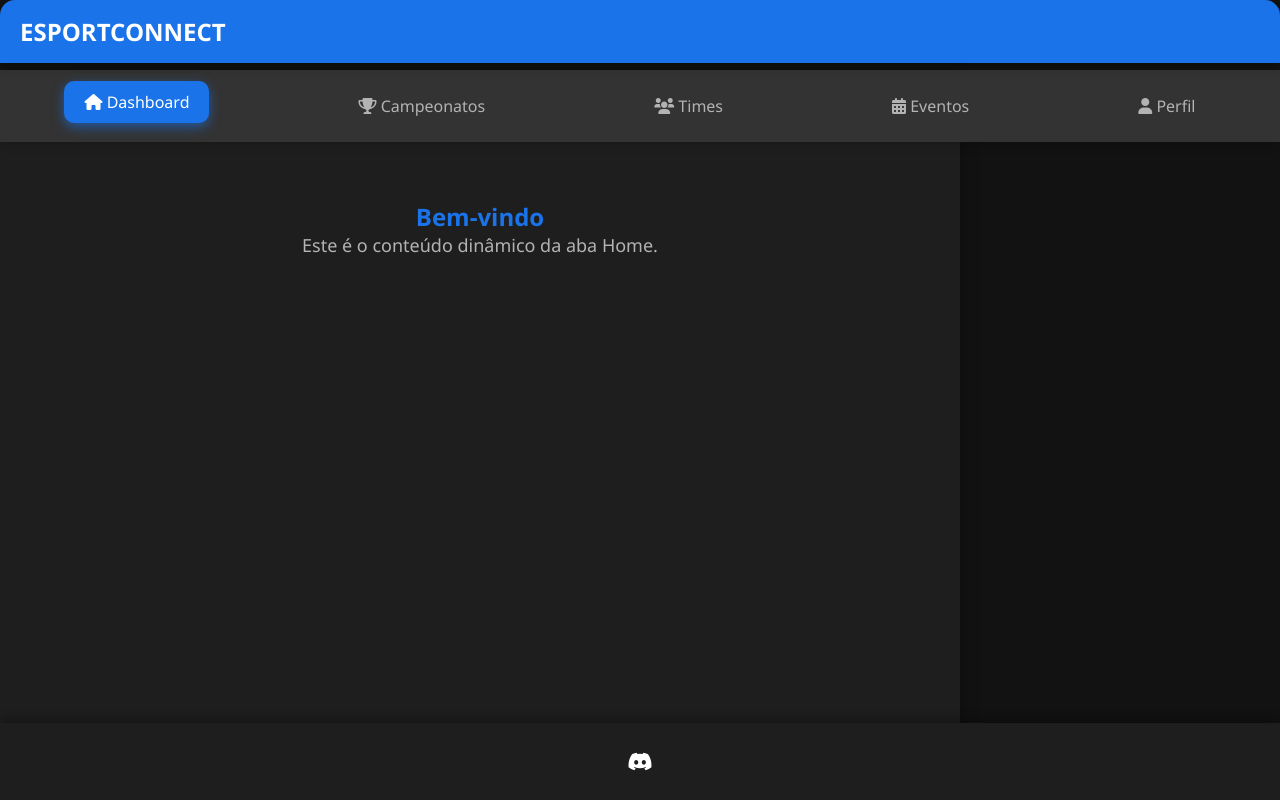
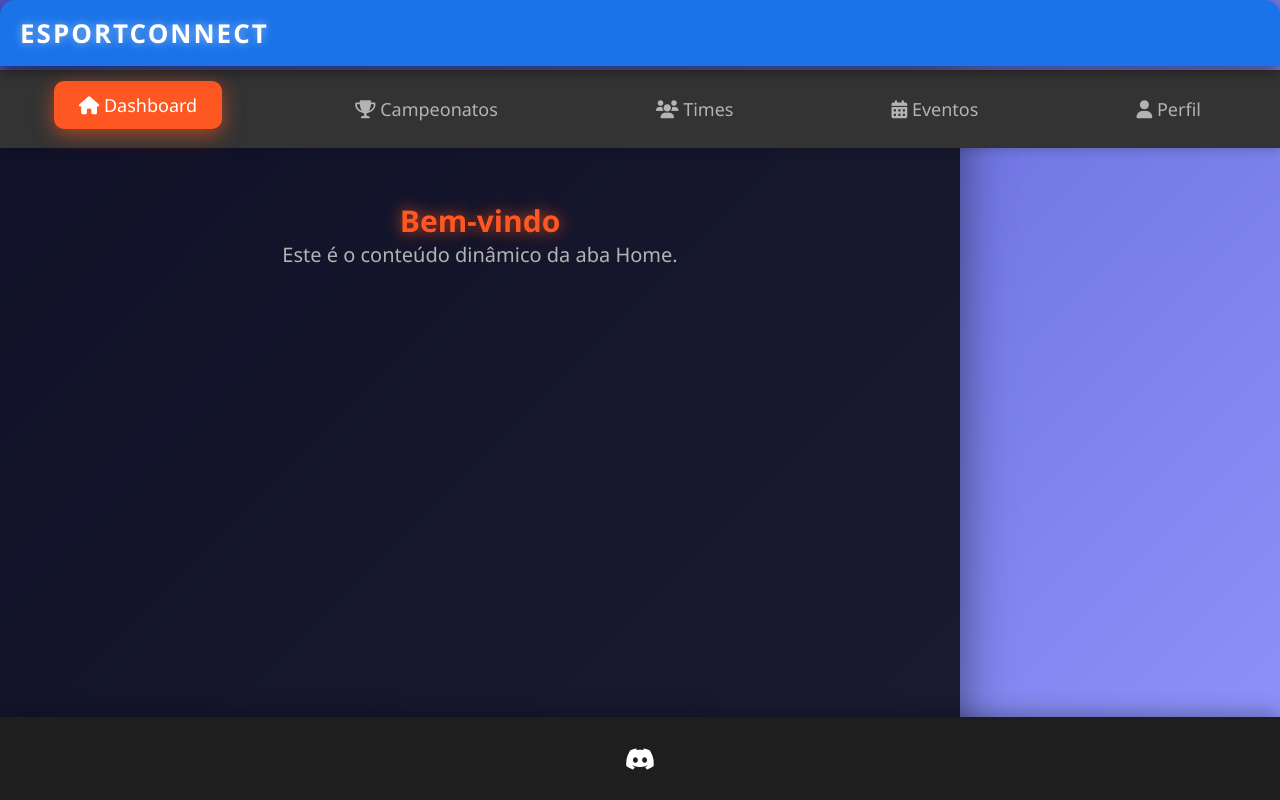
Before and after one commit to felipeproject/esportconnect, a plain HTML site: page index.html in a window 1280 px wide. Drawn offline with Linux system fonts and the light colour scheme.

Commit message:
Atualiza├º├╡es feitas

```diff
--- a/index.html
+++ b/index.html
@@ -16,7 +16,7 @@
         /* Estilo Geral */
         body {
             font-family: 'Segoe UI', Tahoma, Geneva, Verdana, sans-serif;
-            background-color: #121212;
+            background: linear-gradient(135deg, #4e54c8, #8f94fb);
             color: #E0E0E0;
             display: flex;
             flex-direction: column;
@@ -30,9 +30,9 @@
             max-width: 960px;
             height: 100%;
             max-height: 800px;
-            background-color: #1E1E1E;
-            border-radius: 15px;
-            box-shadow: 0 5px 20px rgba(0, 0, 0, 0.3);
+            background-color: rgba(0, 0, 0, 0.8);
+            border-radius: 20px;
+            box-shadow: 0 10px 50px rgba(0, 0, 0, 0.5);
             display: flex;
             flex-direction: column;
             position: relative;
@@ -53,13 +53,15 @@
             right: 0;
             z-index: 100;
             border-radius: 15px 15px 0 0;
-            box-shadow: 0 4px 10px rgba(0, 0, 0, 0.25);
+            box-shadow: 0 4px 15px rgba(0, 0, 0, 0.5);
         }
 
         .app-logo {
-            font-size: 24px;
+            font-size: 26px;
             font-weight: bold;
             text-transform: uppercase;
+            letter-spacing: 2px;
+            text-shadow: 0 0 10px rgba(255, 255, 255, 0.5);
         }
 
         /* Barra de Navegação Fixa */
@@ -79,25 +81,25 @@
         .navbar a {
             color: #B3B3B3;
             text-decoration: none;
-            font-size: 16px;
-            padding: 10px 20px;
+            font-size: 18px;
+            padding: 12px 25px;
             border-radius: 10px;
             transition: all 0.3s ease;
             cursor: pointer;
         }
 
         .navbar a.active {
-            background-color: #1A73E8;
+            background-color: #FF5722;
             color: white;
-            box-shadow: 0 4px 12px rgba(26, 115, 232, 0.6);
+            box-shadow: 0 5px 20px rgba(255, 87, 34, 0.6);
             transform: translateY(-4px);
         }
 
         .navbar a:hover {
-            background-color: #1A73E8;
+            background-color: #FF5722;
             color: white;
             transform: translateY(-2px);
-            box-shadow: 0 4px 8px rgba(26, 115, 232, 0.4);
+            box-shadow: 0 4px 12px rgba(255, 87, 34, 0.5);
         }
 
         /* Conteúdo Principal */
@@ -110,12 +112,13 @@
         }
 
         h2 {
-            font-size: 24px;
-            color: #1A73E8;
+            font-size: 30px;
+            color: #FF5722;
+            text-shadow: 0 0 15px rgba(255, 87, 34, 0.8);
         }
 
         p {
-            font-size: 18px;
+            font-size: 20px;
             color: #B3B3B3;
         }
 
@@ -123,18 +126,19 @@
         .discord-btn {
             background-color: #7289da;
             color: white;
-            padding: 15px 30px;
-            border-radius: 10px;
-            font-size: 18px;
+            padding: 18px 35px;
+            border-radius: 15px;
+            font-size: 20px;
             font-weight: bold;
             margin-top: 30px;
             cursor: pointer;
-            transition: background-color 0.3s ease, transform 0.3s ease;
+            transition: background-color 0.3s ease, transform 0.3s ease, box-shadow 0.3s ease;
         }
 
         .discord-btn:hover {
             background-color: #5b6eae;
             transform: translateY(-3px);
+            box-shadow: 0 10px 30px rgba(91, 110, 174, 0.6);
         }
 
         /* Barra Inferior */
@@ -147,12 +151,12 @@
             padding: 15px;
             display: flex;
             justify-content: center;
-            box-shadow: 0 -4px 10px rgba(0, 0, 0, 0.3);
+            box-shadow: 0 -4px 20px rgba(0, 0, 0, 0.3);
             z-index: 100;
         }
 
         .footer-bar a {
-            font-size: 20px;
+            font-size: 24px;
             color: white;
             text-decoration: none;
             padding: 10px;
@@ -161,7 +165,7 @@
 
         .footer-bar a:hover {
             transform: translateY(-3px);
-            background-color: #7289da;
+            background-color: #FF5722;
             border-radius: 50%;
         }
 
@@ -181,8 +185,8 @@
             }
 
             .discord-btn {
-                font-size: 16px;
-                padding: 12px 25px;
+                font-size: 18px;
+                padding: 15px 30px;
             }
         }
     </style>
```
